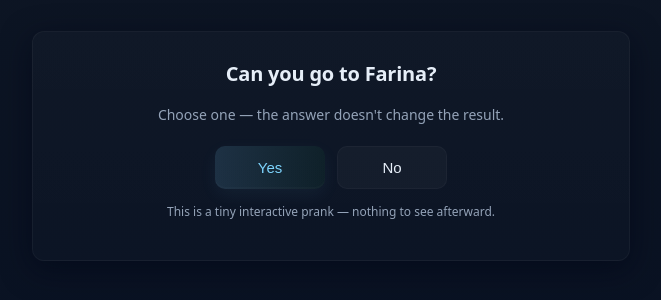
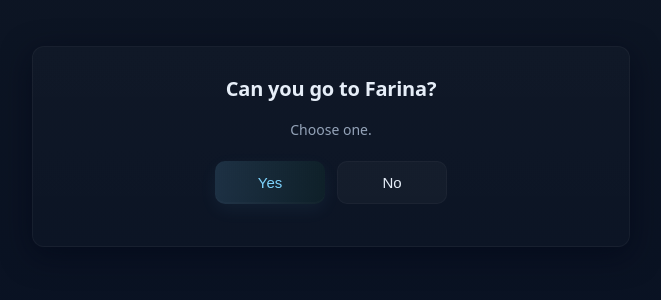
Before and after one commit to Changeoftyde/form, a plain HTML site: page index.html in a window 1280 px wide. Shown: the part 254-554 px from the top of the page, without its empty margins (309-970 px from the left). Drawn offline with Linux system fonts and the light colour scheme.

Commit message:
Update index.html

```diff
--- a/index.html
+++ b/index.html
@@ -107,14 +107,14 @@
   <div class="wrap">
     <div class="card" id="card">
       <h1 id="question">Can you go to Farina?</h1>
-      <p class="lead" id="lead">Choose one — the answer doesn't change the result.</p>
+      <p class="lead" id="lead">Choose one.</p>
 
       <div class="btns" id="buttons">
         <button class="btn-yes" id="yesBtn" aria-label="Yes">Yes</button>
         <button class="btn-no" id="noBtn" aria-label="No">No</button>
       </div>
 
-      <p class="fineprint" id="fine">This is a tiny interactive prank — nothing to see afterward.</p>
+      <p class="fineprint" id="fine"></p>
 
       <!-- final message placeholder -->
       <div id="final" class="final" role="status" aria-live="polite"></div>
```
